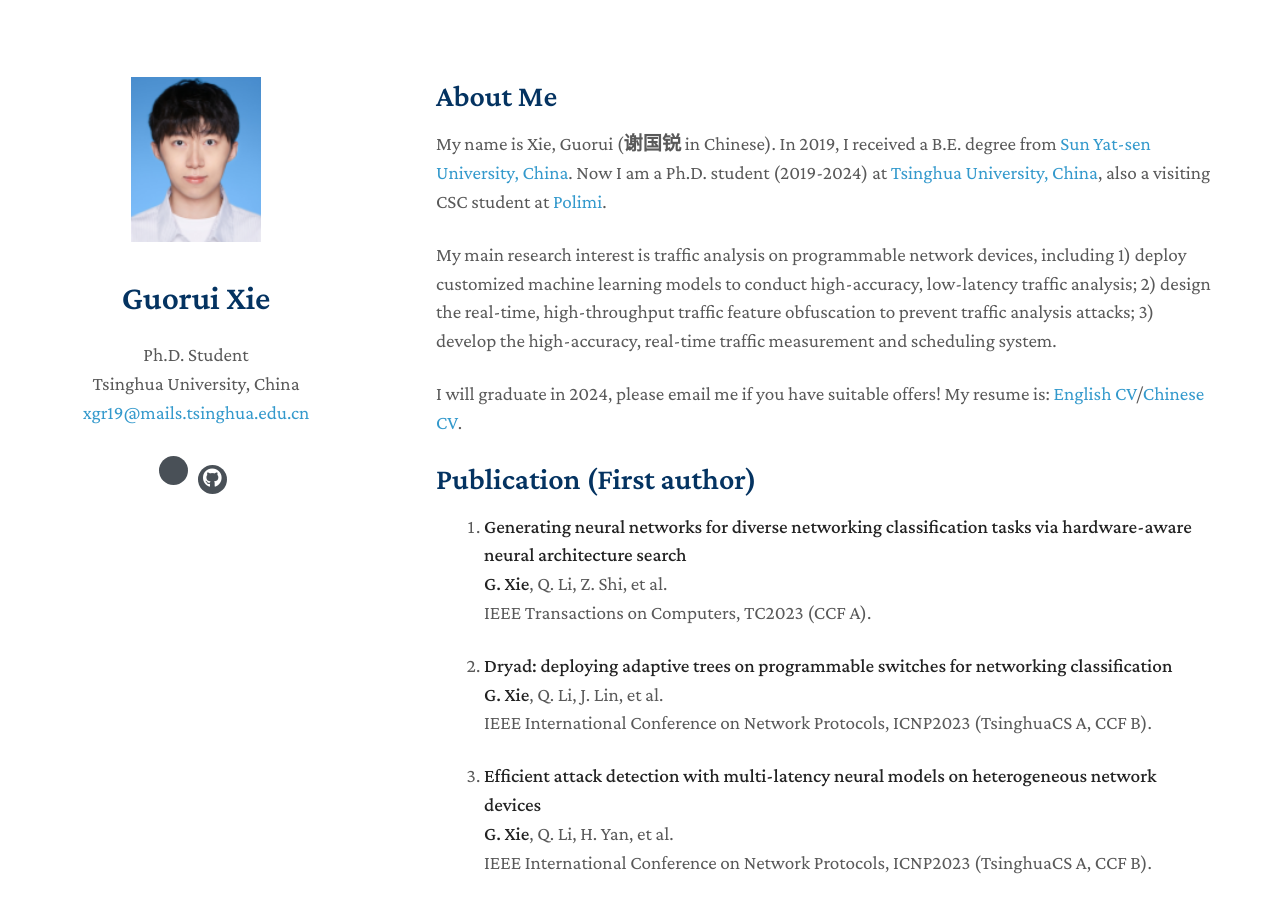
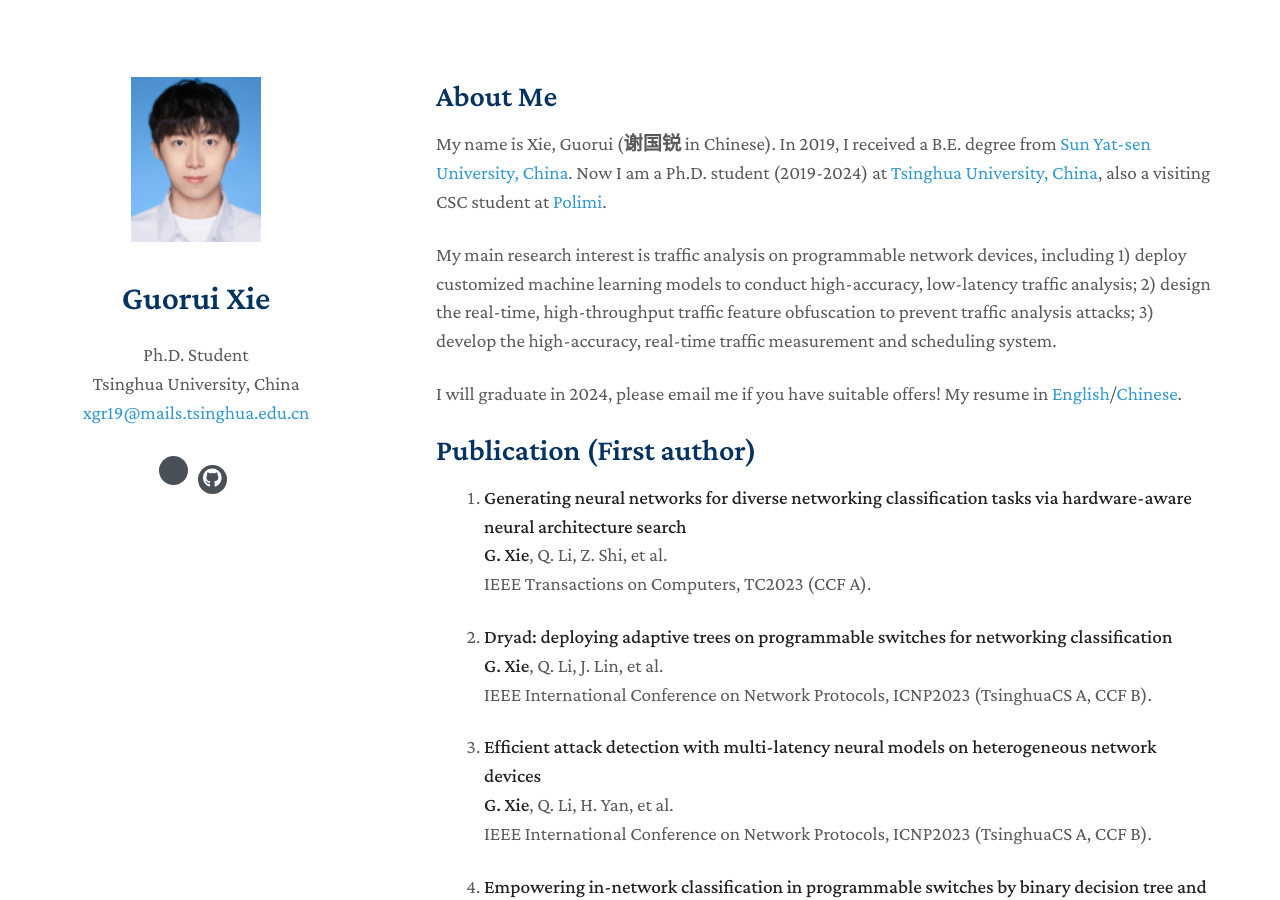
Before and after one commit to xgr19/xgr19.github.io, a Jekyll site: the page built from index.md, in a window 1280 px wide and 900 px high. Built offline with Jekyll 4.4.1, drawn with Linux system fonts in a browser that asks for light colours; nearby versions of some CDN libraries; comment, search, counter and statistics services are not loaded; a style sheet for code colours, icons or effects is not loaded; our own code applies the rules of GitHub Pages for plain Markdown files.

Commit message:
update cv

```diff
--- a/index.md
+++ b/index.md
@@ -8,7 +8,7 @@
 
 My main research interest is traffic analysis on programmable network devices, including 1) deploy customized machine learning models to conduct high-accuracy, low-latency traffic analysis; 2) design the real-time, high-throughput traffic feature obfuscation to prevent traffic analysis attacks; 3) develop the high-accuracy, real-time traffic measurement and scheduling system.
 
-I will graduate in 2024, please email me if you have suitable offers! My resume is: [English CV](https://github.com/xgr19/xgr19.github.io/blob/main/CVs/English_CV.pdf)/[Chinese CV](https://github.com/xgr19/xgr19.github.io/blob/main/CVs/Chinese_CV.pdf).
+I will graduate in 2024, please email me if you have suitable offers! My resume in [English](https://cloud.tsinghua.edu.cn/f/cee519ea3f3d444ba74a/)/[Chinese](https://cloud.tsinghua.edu.cn/f/cbd6f6a5a1f44faca9fa/).
 
 
 ## Publication (First author)
```
Also changed, not shown: 2 other files.
